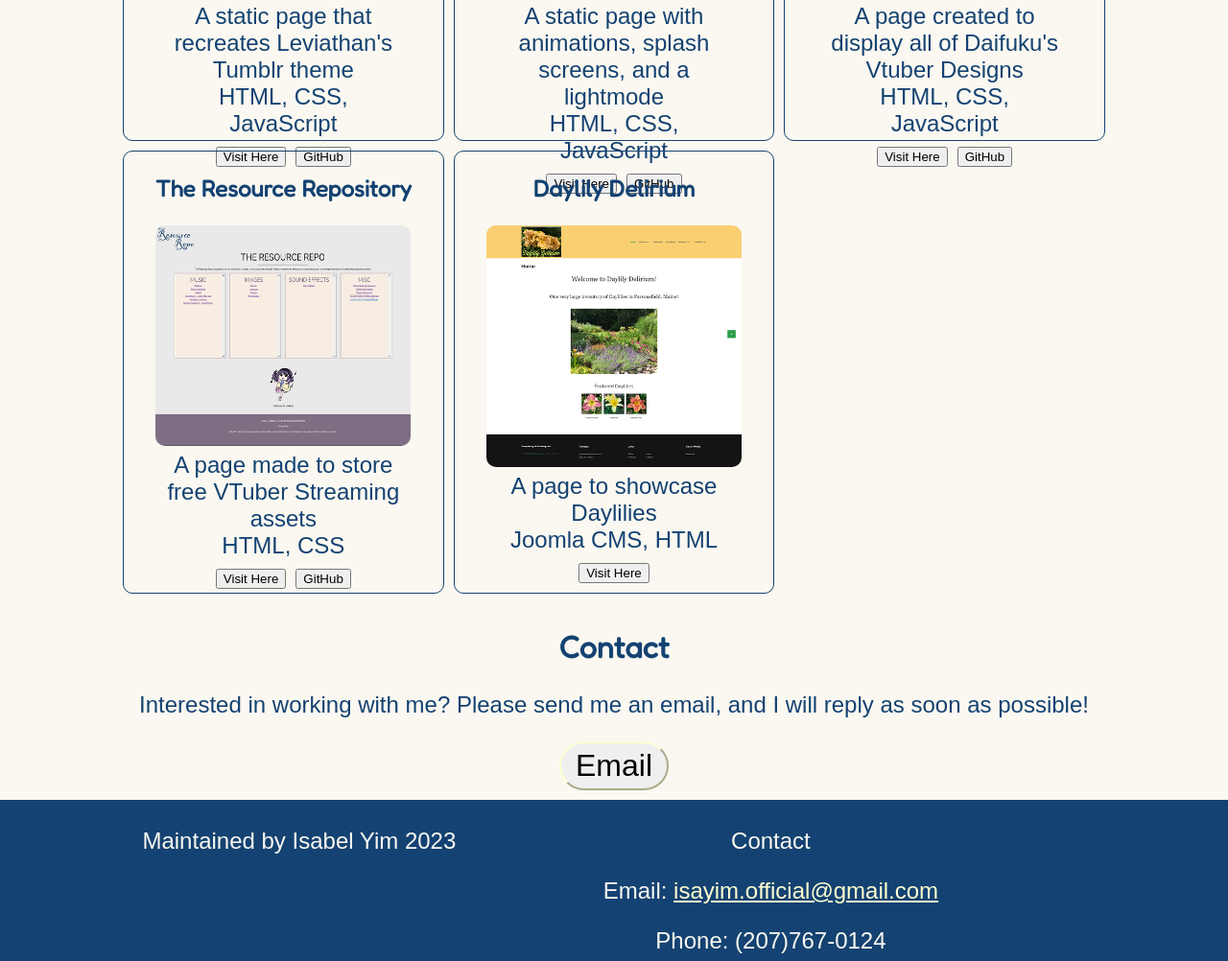
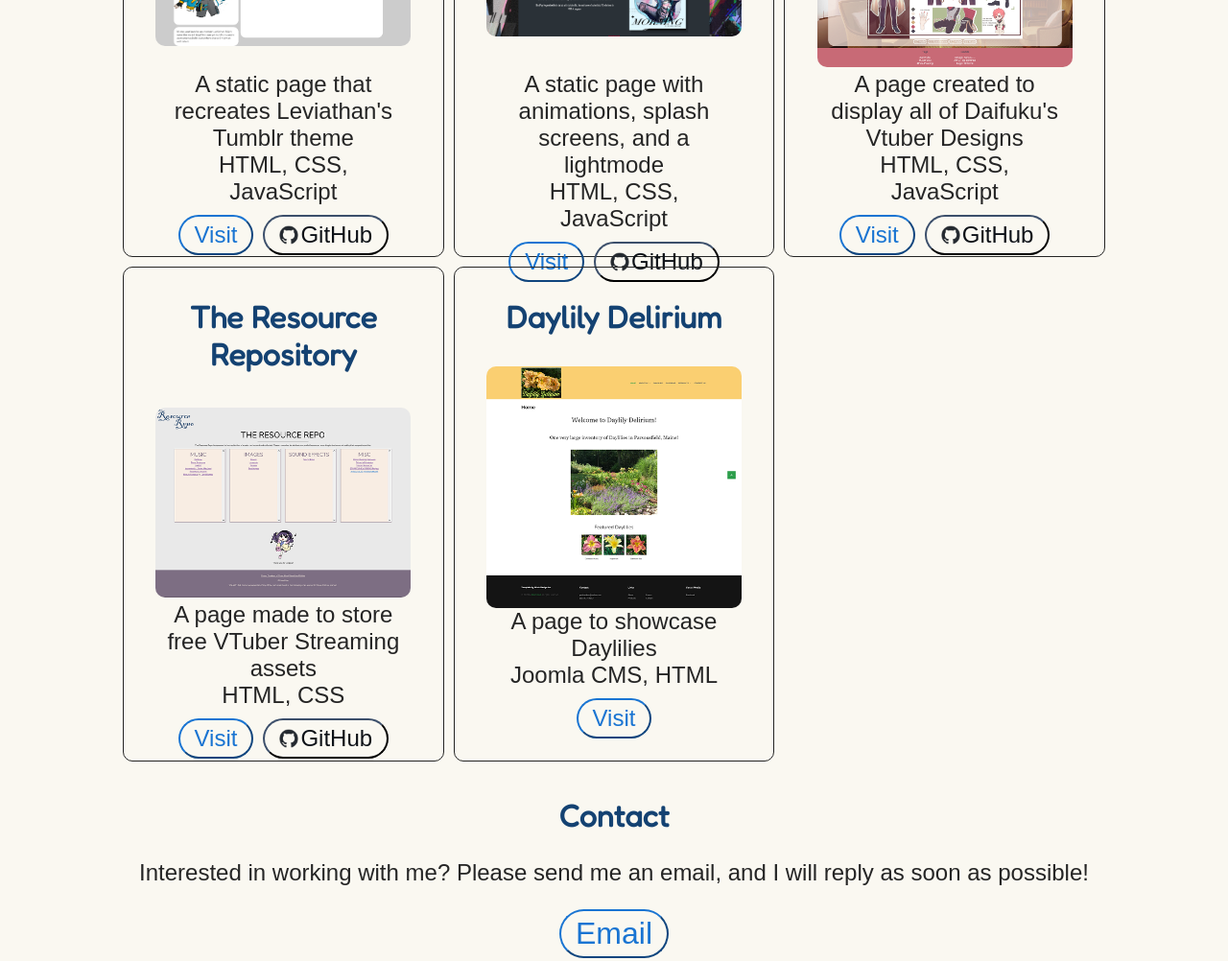
Before and after one commit to Staartline/portfolio, a plain HTML site: page index.html in a window 1280 px wide. Shown: the part 1030-2032 px from the top of the page at 96% size. Drawn offline with Linux system fonts and the light colour scheme; a web font is replaced by a local one.

Commit message:
Updated Button Colors
Updated Portfolio Section
Updated Body Colors
Updated Button Colors
Updated Button Hovers
Adjusted Links

```diff
--- a/css/indexstyles.css
+++ b/css/indexstyles.css
@@ -5,9 +5,16 @@
 	/*Define Colors*/
 	--PortfolioBody: #FAF8F1;
 	--PortfolioText: #144272;
-	--PortfolioAction: #FFFFD0;
+	--PortfolioTextGrey:#252525ff;
+	--PortfolioLinks:#1974D2;
+	--PortfolioLinksHover:#0C3865;
+
+	--PortfolioHeaderFooterLinks: #ffc556ff;
 	--PortfolioHeaderFooter:#144272;
 	--PortfolioHeaderFooterText: #FAF8F1;
+
+	--PortfolioGithubGrey:#0d1117;
+	--PortfolioGithubGreen:#26a641;
 
 	/*Define Margins*/
 	--paddingLeftRight:5px;
@@ -23,22 +30,21 @@ html{
 }
 
 body{
-
 	background-color: var(--PortfolioBody);
-	color:var(--PortfolioText);
-	text-align: center;
-	margin:0px;
+	color:var(--PortfolioTextGrey);
 	font-family: 'Ysabeau Infant', sans-serif;
 	font-size: 1.5rem;
-	font-weight: medium;
-
-
+	margin:0px;
+	text-align: center;
 }
 
 /*Headers*/
 h1, h2, h3{
+
+	color:var(--PortfolioText);
 	font-family: 'Fredoka', sans-serif;
 	font-size: 3rem;
+	font-weight: bold;
 }
 
 h2{
@@ -46,7 +52,7 @@ h2{
 }
 
 h3{
-	font-size: 1.5rem;
+	font-size: 2rem;
 }
 
 
@@ -86,7 +92,6 @@ ul{
 
 .headerul{
 	margin-right: 10px;
-
 }
 
 .headerul > li{
@@ -104,7 +109,7 @@ ul{
 
 #technologies > ul{
 	columns: 3;
- 	width: 50%;
+ 	width: 40%;
   	display: inline-block;
 }
 
@@ -126,27 +131,74 @@ ul{
 	border-radius: 10px;
 	border-color: var(--PortfolioBody);
 	border: double 1px;
+	min-height: 400px;
 }
 
 .portfolioitem:hover{
-	background-color: green;
+	background-color:#FFE7BB;
 	transition: ease 1s;
 }
 
-.portfolioitem > img{
+.portolioitemimg{
+	min-height: 40%;
+	display: flex;
+	align-items: center;
+	justify-content: center;
+}
+
+.portolioitemimg > img{
 	width: 80%;
 	height: auto;
-	min-height: 50%;
 	border-radius: 10px;
 }
 
-.portfolioitem a{
-	color:var(--PortfolioHeaderFooter);
+.portfolioitem > p{
+	width: 75%;
+	margin: auto;
 }
 
-.portfolioitem a:hover{
-	color:var(--PortfolioHeaderFooter);
+.portolioitembuttons{
+	display:flex;
+	gap: 10px;
+	width: 100%;
+	justify-content: center;
+	padding: 10px 0px;
+
 }
+
+.portolioitembuttons > button{
+	font-size:1.5rem;
+	border-radius: 30px;
+	padding: 5px 15px;
+	background-color: transparent;
+	border-color:var(--PortfolioLinks);
+	color:var(--PortfolioLinks);
+}
+
+.portolioitembuttons > button:hover{
+	border-color:var(--PortfolioLinksHover);
+	color:var(--PortfolioLinksHover);
+}
+
+.portolioitembuttons > .GitHubButton{
+	display: flex;
+	justify-content: center;
+	align-items: center;
+	color: var(--PortfolioGithubGrey);
+	border-color: var(--PortfolioGithubGrey);
+
+}
+
+.portolioitembuttons > .GitHubButton:hover{
+	color:var(--PortfolioGithubGreen);
+	border-color: var(--PortfolioGithubGreen);
+}
+
+.GitHubButton > img{
+	padding-right:2px;
+}
+
+
 
 /*Contact Informationation*/
 
@@ -155,24 +207,37 @@ ul{
 }
 
 .emailButton{
-
 	font-size:2rem;
 	border-radius: 30px;
 	padding: 5px 15px;
-	border-color:var(--PortfolioAction);
+	border-color:var(--PortfolioLinks);
+	background-color: transparent;
+	color: var(--PortfolioLinks);
+	transform: ease 1s;
 
 }
+
+.emailButton:hover{
+	border-color:var(--PortfolioLinksHover);
+	background-color: transparent;
+	color: var(--PortfolioLinksHover);
+
+}
+
 a{
-	color:var(--PortfolioAction);
+	color:var(--PortfolioHeaderFooterLinks);
+	text-decoration: none;
 }
 
 a:hover{
 	color:;
+	text-decoration: underline;
+	transition: ease 1s;
 }
 
 /*MOBILE RESPONSIVE*/
 
-@media(max-width: 600px){
+@media(max-width: 700px){
 
 	.portfoliogrid{
 		grid-template-columns: 1fr;
@@ -183,5 +248,4 @@ a:hover{
 	 	width: 70%;
 	  	display: inline-block;
 	}
-
 }
--- a/index.html
+++ b/index.html
@@ -4,45 +4,12 @@
 	<meta charset="utf-8">
 	<meta name="viewport" content="width=device-width, initial-scale=1">
 	<title>Home - Isabel Yim</title>
-
 	<link rel="icon" href="assets/computer logo 100px.svg">
-
 	<link rel="stylesheet" type="text/css" href="css/indexstyles.css">
-
-	<style>
-		.portfolioitem > p{
-			width: 75%;
-			margin: auto;
-		}
-		.portolioitembuttons{
-			display:flex;
-			gap: 10px;
-			width: 100%;
-			justify-content: center;
-			padding: 10px 0px;
-
-		}
-
-		.portolioitembuttons > button{
-
-		}
-
-		.GitHubButton{
-			background-color: ;
-
-		}
-
-		.GitHubButton:hover{
-			background-color: ;
-		}
-
-
-	</style>
 
 </head>
 <body>
 	<header>
-
 		<div class="flexcontainer">
 			<div class="logo">
 				<img src="assets/computer logo 100px.svg" alt="Isabel Yim" width="50px">
@@ -62,6 +29,7 @@
 		<h1>Isabel Yim</h1>
 		<h2>Enthusiastic Front-End Developer</h2>
 		<p>I crave creation, of any and everything we can imagine.</p>
+		<p>I'm excited about creating websites, art, and games.</p>
 
 	</div>
 
@@ -94,57 +62,70 @@
 		<div class="portfoliogrid">
 			<div class="portfolioitem">
 				<h3>Leviathan</h3>
-				<img src="assets/strshrks.png" alt="Starsharks"><!--
+				<div class="portolioitemimg">
+					<img src="assets/strshrks.png" alt="Starsharks">
+				</div>
+				<!--
 				<p><a href="digitalcase1.html" target="_blank">Project Casestudy</a></p> -->
 				<p>A static page that recreates Leviathan's Tumblr theme</p>
 				<p>HTML, CSS, JavaScript</p>
 				<div class="portolioitembuttons">
-					<button onclick="window.location.href='https://staartline.github.io/strsrks/';">Visit Here</button>
-					<button class="GitHubButton" onclick="window.location.href='https://github.com/Staartline/strsrks'">GitHub</button>
+					<button onclick="window.open('https://staartline.github.io/strsrks/','_blank');">Visit</button>
+					<button class="GitHubButton" onclick="window.open('https://github.com/Staartline/strsrks','_blank');"><img src="assets/github.png" width="20px">GitHub</button>
+				</div>
+
+			</div>
+
+			<div class="portfolioitem">
+				<h3>Aqua191v+</h3>
+				<div class="portolioitemimg">
+					<img src="assets/aquasite.png" alt="Aquasite">
+				</div>
+				<!--
+				<p><a href="digitalcase2.html" target="_blank">Project Casestudy</a></p> -->
+				<p>A static page with animations, splash screens, and a lightmode</p>
+				<p>HTML, CSS, JavaScript</p>
+				<div class="portolioitembuttons">
+					<button onclick="window.open('https://staartline.github.io/aquasite','_blank');">Visit</button>
+					<button class="GitHubButton" onclick="window.open('https://github.com/Staartline/aquasite','_blank');"><img src="assets/github.png" width="20px"> GitHub</button>
 				</div>
 			</div>
 
 			<div class="portfolioitem">
-				<h3>Aqua191v+</h3>
-				<img src="assets/aquasite.png" alt="Aquasite"><!--
-				<p><a href="digitalcase2.html" target="_blank">Project Casestudy</a></p> -->
-				<p>A static page with animations, splash screens, and a lightmode</p>
-				<p>HTML, CSS, JavaScript</p>
-				<div class="portolioitembuttons">
-					<button onclick="window.location.href='https://staartline.github.io/aquasite';">Visit Here</button>
-					<button class="GitHubButton" onclick="window.location.href='https://github.com/Staartline/aquasite'">GitHub</button>
+				<h3>Daifuku's Models</h3>
+				<div class="portolioitemimg">
+					<img src="assets/daisite.png" alt="Daisite">
 				</div>
-			</div>
-
-			<div class="portfolioitem">
-				<h3>Daifuku's Model Collection</h3>
-				<img src="assets/daisite.png" alt="Daisite">
 				<p>A page created to display all of Daifuku's Vtuber Designs</p>
 				<p>HTML, CSS, JavaScript</p>
 				<div class="portolioitembuttons">
-					<button onclick="window.location.href='https://staartline.github.io/daisite/';">Visit Here</button>
-					<button class="GitHubButton" onclick="window.location.href='https://github.com/Staartline/daisite'">GitHub</button>
+					<button onclick="window.open('https://staartline.github.io/daisite/','_blank');">Visit</button>
+					<button class="GitHubButton" onclick="window.open('https://github.com/Staartline/daisite','_blank');"><img src="assets/github.png" width="20px"> GitHub</button>
 				</div>
 			</div>
 
 			<div class="portfolioitem">
 				<h3>The Resource Repository</h3>
-				<img src="assets/resourcerepo.png" alt="Resource Repo">
+				<div class="portolioitemimg">
+					<img src="assets/resourcerepo.png" alt="Resource Repo">
+				</div>
 				<p>A page made to store free VTuber Streaming assets</p>
 				<p>HTML, CSS</p>
 				<div class="portolioitembuttons">
-					<button onclick="window.open('https://staartline.github.io/resourcerepo/','_blank');">Visit Here</button>
-					<button class="GitHubButton" onclick="window.open('https://github.com/Staartline/resourcerepo','_blank');">GitHub</button>
+					<button onclick="window.open('https://staartline.github.io/resourcerepo/','_blank');">Visit</button>
+					<button class="GitHubButton" onclick="window.open('https://github.com/Staartline/resourcerepo','_blank');"><img src="assets/github.png" width="20px"> GitHub</button>
 				</div>
 			</div>
 
 			<div class="portfolioitem">
 				<h3>Daylily Delirium</h3>
-				<img src="assets/daylily.png" alt="Daylily Delirium">
+				<div class="portolioitemimg">
+					<img src="assets/daylily.png" alt="Daylily Delirium">
+				</div>
 				<p>A page to showcase Daylilies</p>
 				<p>Joomla CMS, HTML</p>
 				<div class="portolioitembuttons">
-					<button onclick="window.location.href='https://daylilydelirium.com/';">Visit Here</button>
+					<button onclick="window.open('https://daylilydelirium.com/','_blank');">Visit</button>
 				</div>
 			</div>
 		</div>
```
Also changed, not shown: assets/github.png (added).
